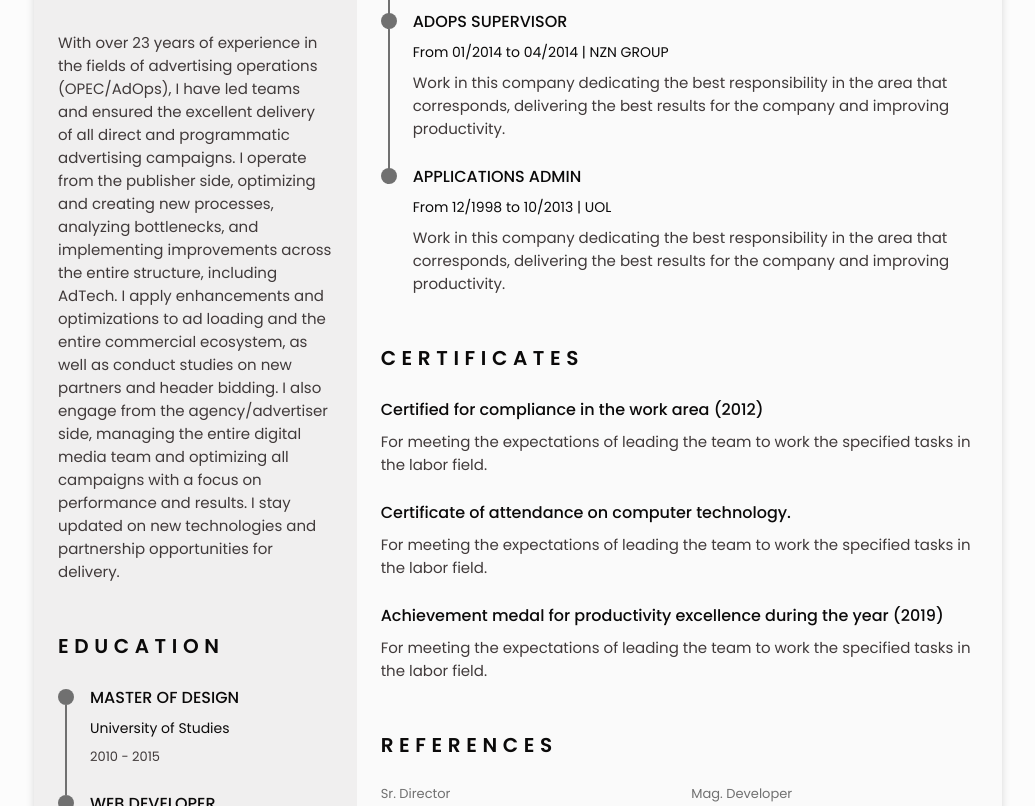
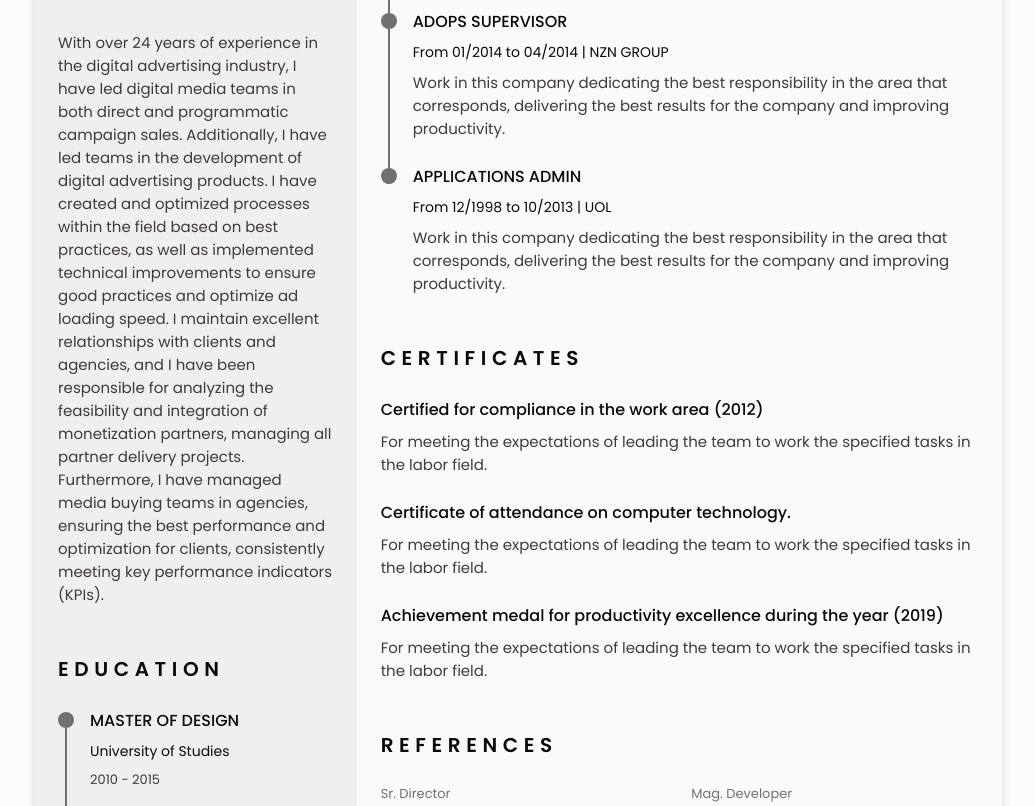
Before and after one commit to luciano2000/lu.github.io, a plain HTML site: page index.html in a window 1280 px wide. Shown: the part 737-1543 px from the top of the page, without its empty margins (122-1157 px from the left). Drawn offline with nearby package versions, Linux system fonts and the light colour scheme; files that its build step writes are made by us from their sources.

Commit message:
Update index.html

```diff
--- a/index.html
+++ b/index.html
@@ -140,7 +140,7 @@
                     <!--========== PROFILE ==========-->
                     <section class="profile section" id="profile">
                         <h2 class="section-title">Profile</h2>
-                        <p class="profile__description">With over 23 years of experience in the fields of advertising operations (OPEC/AdOps), I have led teams and ensured the excellent delivery of all direct and programmatic advertising campaigns. I operate from the publisher side, optimizing and creating new processes, analyzing bottlenecks, and implementing improvements across the entire structure, including AdTech. I apply enhancements and optimizations to ad loading and the entire commercial ecosystem, as well as conduct studies on new partners and header bidding. I also engage from the agency/advertiser side, managing the entire digital media team and optimizing all campaigns with a focus on performance and results. I stay updated on new technologies and partnership opportunities for delivery.</p>
+                        <p class="profile__description">With over 24 years of experience in the digital advertising industry, I have led digital media teams in both direct and programmatic campaign sales. Additionally, I have led teams in the development of digital advertising products. I have created and optimized processes within the field based on best practices, as well as implemented technical improvements to ensure good practices and optimize ad loading speed. I maintain excellent relationships with clients and agencies, and I have been responsible for analyzing the feasibility and integration of monetization partners, managing all partner delivery projects. Furthermore, I have managed media buying teams in agencies, ensuring the best performance and optimization for clients, consistently meeting key performance indicators (KPIs).</p>
                     </section>
 
                     <!--========== EDUCATION ==========-->
```
